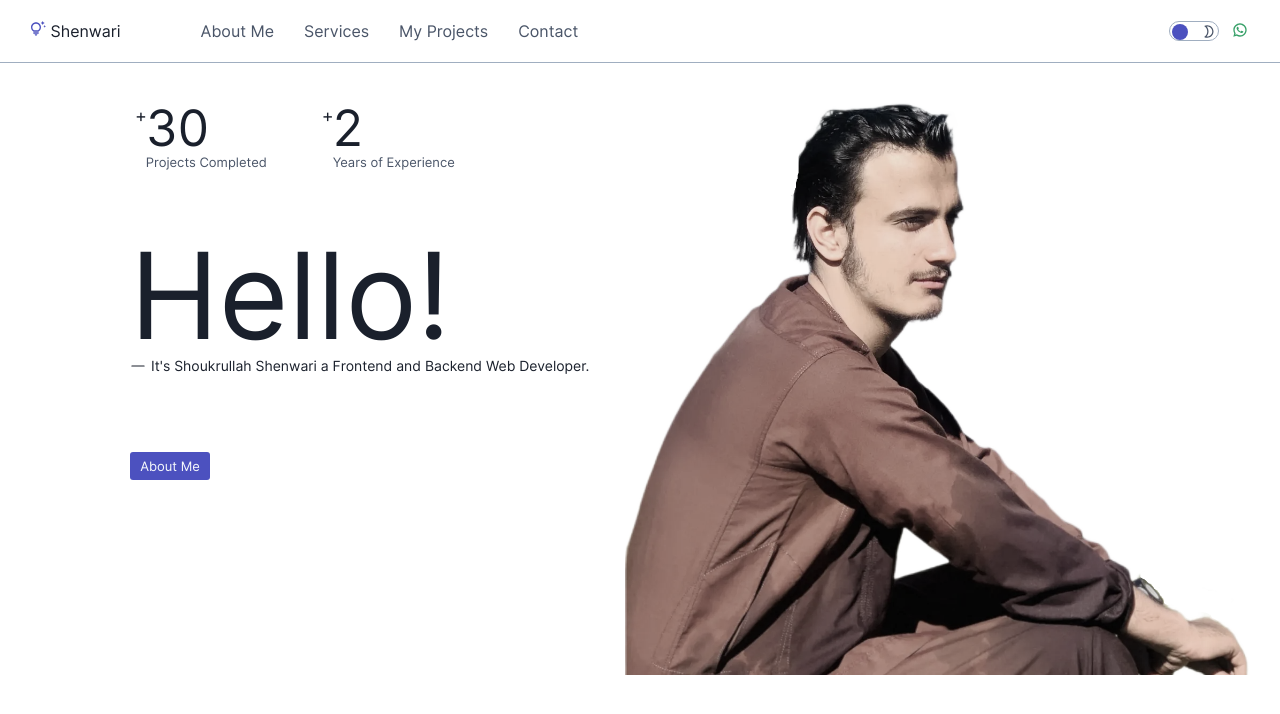
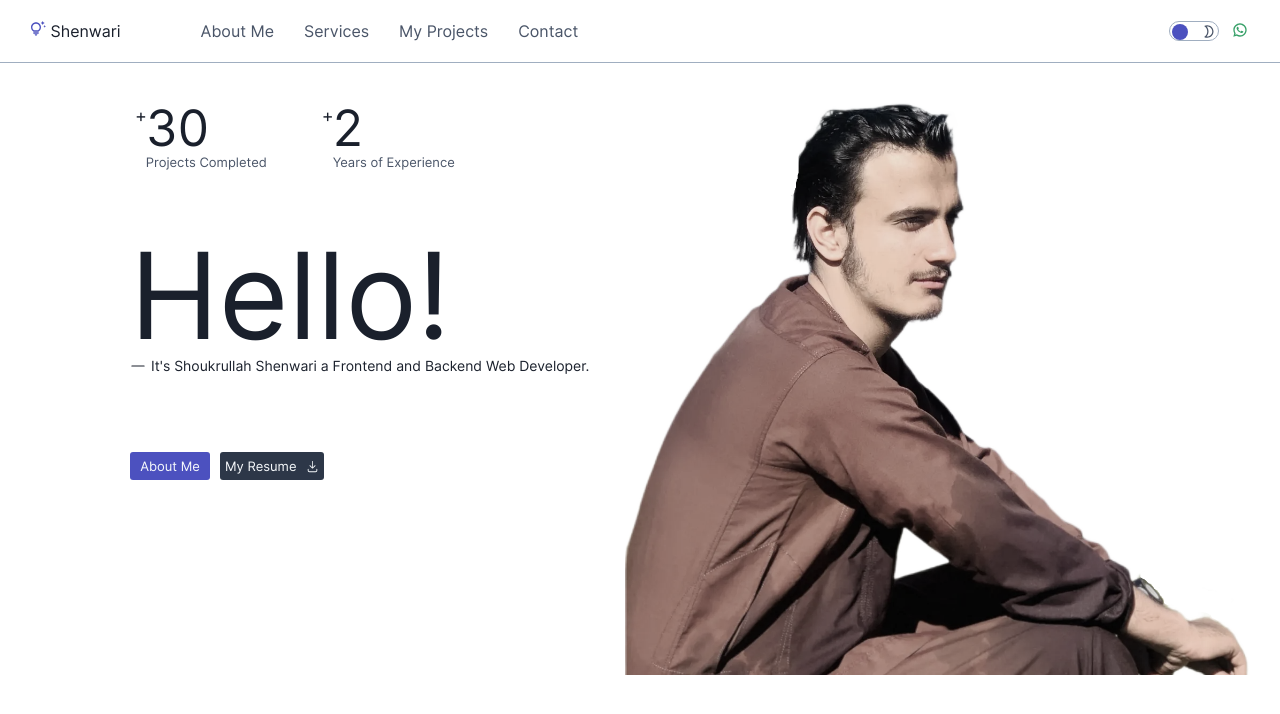
Before and after one commit to Shoukrullah/shoukrullah-shenwari-portfolio, a Next.js app: page / in a window 1280 px wide. Shown: the top 714 px of the page. Built offline with nearby package versions, Linux system fonts and the light colour scheme.

Commit message:
CV is added

```diff
--- a/app/_components/LinkTo.tsx
+++ b/app/_components/LinkTo.tsx
@@ -9,17 +9,35 @@ interface Props {
   width?: string;
   bgColor?: string;
   fontSize?: string;
+  target?: boolean;
+  download?: boolean;
 }
 
-function LinkTo({ children, href, marginTop, width, bgColor,fontSize }: Props) {
+function LinkTo({
+  children,
+  href,
+  marginTop,
+  width,
+  bgColor,
+  fontSize,
+  target = false,
+  download = false,
+}: Props) {
   const newStyles: CSSProperties = {
     marginTop: marginTop + "px",
     width,
     backgroundColor: bgColor,
-    fontSize
+    fontSize,
   };
   return (
-    <Link href={href} className={styles.Link} style={newStyles}>
+    <Link
+      href={href}
+      className={styles.Link}
+      download={download}
+      rel="oopener noreferrer"
+      target={target ? "_blank" : ""}
+      style={newStyles}
+    >
       {children}
     </Link>
   );
--- a/app/_components/WhoImI.tsx
+++ b/app/_components/WhoImI.tsx
@@ -1,8 +1,8 @@
-import { RxBorderSolid } from "react-icons/rx";
+import styles from "@/app/page.module.css";
+import { RxBorderSolid, RxDownload } from "react-icons/rx";
+import FadeInContainer from "../_animations/FadeInContainer";
 import Heading from "./Heading";
 import LinkTo from "./LinkTo";
-import styles from "@/app/page.module.css";
-import FadeInContainer from "../_animations/FadeInContainer";
 
 function WhoImI() {
   return (
@@ -15,7 +15,9 @@ function WhoImI() {
           <span>
             <RxBorderSolid />
           </span>
-          <p>It&apos;s Shoukrullah Shenwari a Frontend and Backend Web Developer.</p>
+          <p>
+            It&apos;s Shoukrullah Shenwari a Frontend and Backend Web Developer.
+          </p>
         </div>
       </FadeInContainer>
       <FadeInContainer
@@ -27,9 +29,14 @@ function WhoImI() {
         <LinkTo bgColor="var(--primary--color)" href="/about">
           About Me
         </LinkTo>
-        {/* <LinkTo bgColor="var(--dark--brand--2)" href="/about">
-          My Resume <RxArrowTopRight />
-        </LinkTo> */}
+        <LinkTo
+          download
+          target
+          bgColor="var(--dark--brand--2)"
+          href="/Shoukrullah shenwari CV.pdf"
+        >
+          My Resume <RxDownload />
+        </LinkTo>
       </FadeInContainer>
     </div>
   );
--- a/app/page.tsx
+++ b/app/page.tsx
@@ -2,7 +2,6 @@ import { Metadata } from "next";
 import Home from "./_components/Home";
 import styles from "./page.module.css";
 function HomePage() {
-
   return (
     <div className={`${styles.HomePageContainer} max-width`}>
       <Home />
@@ -11,10 +10,10 @@ function HomePage() {
 }
 
 export default HomePage;
-export const metadata:Metadata = {
- title: 'Homepage - Shenwari',
- description: 'Homepage of Shoukrullah Shenwari is portfolio.',
- icons: {
-  icon: '/pictures/favicon.png'
- }
-}
+export const metadata: Metadata = {
+  title: "Homepage - Shenwari",
+  description: "Homepage of Shoukrullah Shenwari is portfolio.",
+  icons: {
+    icon: "/pictures/favicon.png",
+  },
+};
```
Also changed, not shown: 1 other file (tests, documents, lock files or other folders).
